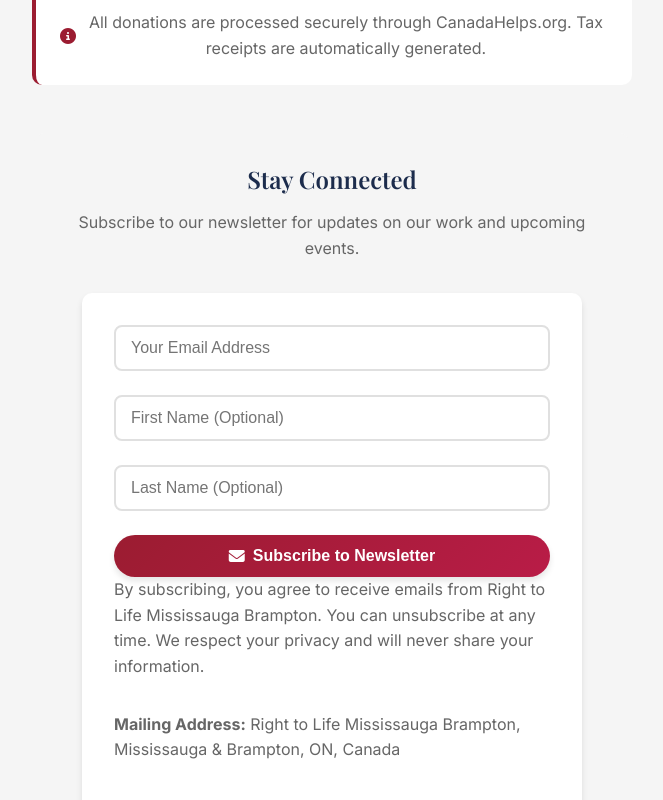
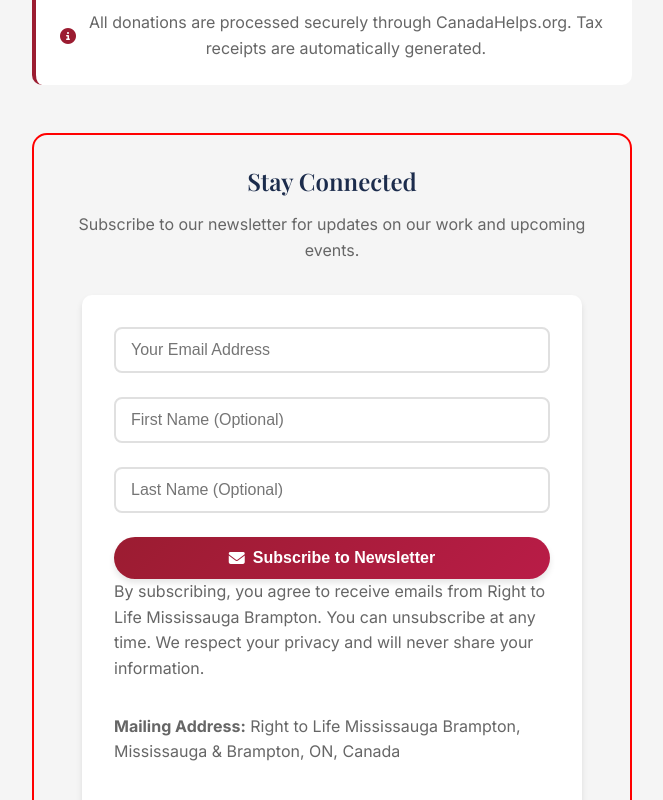
Before and after one commit to kylemcinnes/RTLMB, a Next.js app: page / in a window 1280 px wide. Shown: the part 3360-4160 px from the top of the page, without its empty margins (308-971 px from the left). Built offline with nearby package versions, Linux system fonts and the light colour scheme.

Commit message:
Fix newsletter form visibility with aggressive inline styles
- Added inline styles with !important to force visibility
- Form should now be visible with red border for debugging
- Issue was likely CSS specificity conflict

```diff
--- a/app/page.tsx
+++ b/app/page.tsx
@@ -157,9 +157,22 @@ export default function HomePage() {
             </div>
 
             {/* Newsletter Signup */}
-            <div className="newsletter-signup-section">
-              <h3>Stay Connected</h3>
-              <p>Subscribe to our newsletter for updates on our work and upcoming events.</p>
+            <div className="newsletter-signup-section" style={{
+              display: 'block !important',
+              visibility: 'visible !important',
+              opacity: '1 !important',
+              marginTop: '3rem',
+              padding: '2rem',
+              background: '#f5f5f5',
+              border: '2px solid red',
+              borderRadius: '15px',
+              textAlign: 'center',
+              maxWidth: '600px',
+              marginLeft: 'auto',
+              marginRight: 'auto'
+            }}>
+              <h3 style={{ color: '#1c2c4c', marginBottom: '1rem', fontSize: '1.5rem' }}>Stay Connected</h3>
+              <p style={{ marginBottom: '2rem', color: '#666' }}>Subscribe to our newsletter for updates on our work and upcoming events.</p>
               <NewsletterForm />
             </div>
 
```
